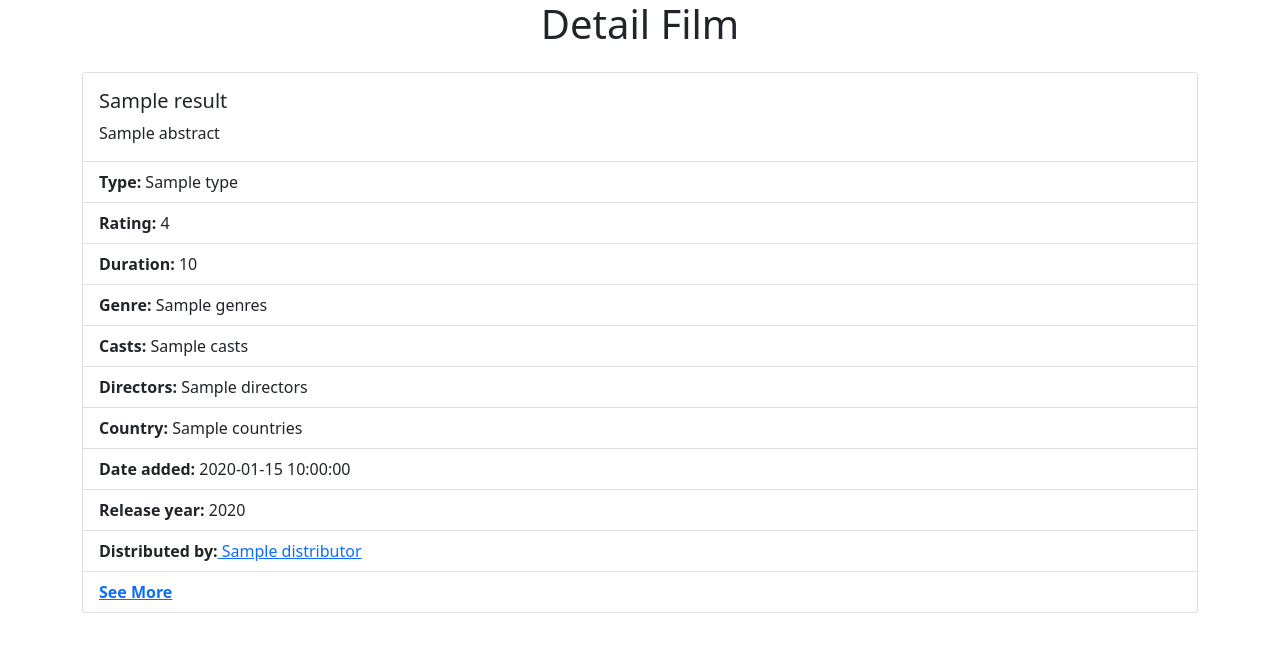
After one commit to Bebasss-Jejaring-Semantik-2021/semweb, a Flask app: template templates/movie.html in a window 1280 px wide. The commit adds this page. Shown: the top 652 px of the page. Run offline with Flask 2, Linux system fonts and the light colour scheme; the template is opened without the code that fills it: most values are stand-ins (such as "Sample title", 1, 10 or a date in 2020).

Commit message:
basic app ready

```diff
--- a/app.py
+++ b/app.py
@@ -1,12 +1,36 @@
-from flask import Flask
-from flask import render_template
-from flask import request
+from flask import Flask, render_template, request, redirect
+from QueryHandler import MovieQueryHandler, SearchQueryHandler
+import urllib
 
 app = Flask(__name__)
+movie_handler = MovieQueryHandler()
+search_handler = SearchQueryHandler()
 
-@app.route('/')
+@app.route('/', methods=(['GET']))
 def index():
-	return render_template('index.html')
+	searched = request.args.get("searchedMovie","")
+	result = search_handler.query(searched)
+	result = [d.asdict() for d in result]
+	return render_template('index.html',list_data=result,searched=searched)
+
+@app.route('/movie/<string:title_uri>', methods=(['GET']))
+def movie(title_uri):
+	title = urllib.parse.unquote(title_uri)
+	local_result , dbpedia_result = movie_handler.query(title)
+	result = local_result[0].asdict()
+	abstract = None
+	distributor = None
+	distributor_uri = None
+	if dbpedia_result:
+		if 'abstract' in dbpedia_result[0]:
+			abstract = dbpedia_result[0]['abstract']['value']
+		if 'distributor' in dbpedia_result[0]:
+			distributor_uri = dbpedia_result[0]['distributor']['value']
+			if "/" in distributor_uri:
+				temp = distributor_uri.split("/")
+				distributor = temp[-1].replace("_"," ")
+	return render_template('movie.html',result = result,abstract = abstract, distributor = distributor, distributor_uri = distributor_uri)
+
 
 if __name__ == "__main__":
 	app.run(debug=True)
--- a/requirements.txt
+++ b/requirements.txt
@@ -16,9 +16,11 @@ pyparsing==3.0.6
 rdflib==6.1.1
 requests==2.26.0
 six==1.16.0
+SPARQLWrapper==1.8.5
 SQLAlchemy==1.4.29
 sqlwrapper==0.1
 typing_extensions==4.0.1
+unicode==2.8
 urllib3==1.26.7
 Werkzeug==2.0.2
 zipp==3.6.0
--- /dev/null
+++ b/templates/movie.html
@@ -0,0 +1,42 @@
+<!DOCTYPE html>
+<html>
+<head>
+	<meta charset="utf-8">
+	<meta name="viewport" content="width=device-width, initial-scale=1">
+	<title>Detail {{result.title}}</title>
+	<link href="https://cdn.jsdelivr.net/npm/bootstrap@5.1.3/dist/css/bootstrap.min.css" rel="stylesheet" integrity="sha384-1BmE4kWBq78iYhFldvKuhfTAU6auU8tT94WrHftjDbrCEXSU1oBoqyl2QvZ6jIW3" crossorigin="anonymous">
+</head>
+<body>
+<div class="container">
+    <div class="row justify-content-center">
+        <h1 class="col" style="text-align: center">Detail Film</h1>
+    </div>
+    <div class="card mt-3">
+        <div class="card-body">
+            <h5 class="card-title">{{result.title}}</h5>
+            {% if abstract %}
+            <p class="card-text">{{abstract}}</p>
+            {% else %}
+            	{% if result.desc %}
+            	<p class="card-text">{{result.desc}}</p>
+            	{% endif %}
+            {% endif %}
+        </div>
+        <ul class="list-group list-group-flush">
+            {% if result.type %}<li class="list-group-item"><b>Type:</b> {{result.type}}</li>{% endif %}
+            {% if result.rating %}<li class="list-group-item"><b>Rating:</b> {{result.rating}}</li>{% endif %}
+            {% if result.duration %}<li class="list-group-item"><b>Duration:</b> {{result.duration}}</li>{% endif %}
+            {% if result.genres %}<li class="list-group-item"><b>Genre:</b> {{result.genres}}</li>{% endif %}
+            {% if result.casts %}<li class="list-group-item"><b>Casts:</b> {{result.casts}}</li>{% endif %}
+            {% if result.directors %}<li class="list-group-item"><b>Directors:</b> {{result.directors}}</li>{% endif %}
+            {% if result.countries %}<li class="list-group-item"><b>Country:</b> {{result.countries}}</li>{% endif %}
+            {% if result.date %}<li class="list-group-item"><b>Date added:</b> {{result.date}}</li>{% endif %}
+            {% if result.year %}<li class="list-group-item"><b>Release year:</b> {{result.year}}</li>{% endif %}
+            {% if distributor %}<li class="list-group-item"><b>Distributed by:</b><a href="{{distributor_uri}}"> {{distributor}}</a></li>{% endif %}
+            {% if result.dbpedia %}<li class="list-group-item"><a href="{{result.dbpedia}}"><b>See More</b></a></li>{% endif %}
+        </ul>
+        </ul>
+    </div>
+</div>
+</body>
+</html>
```
Also changed, not shown: QueryHandler.py (added, +72 -0 lines), templates/index.html (+21 -1 lines), README.md, 1 other file.
